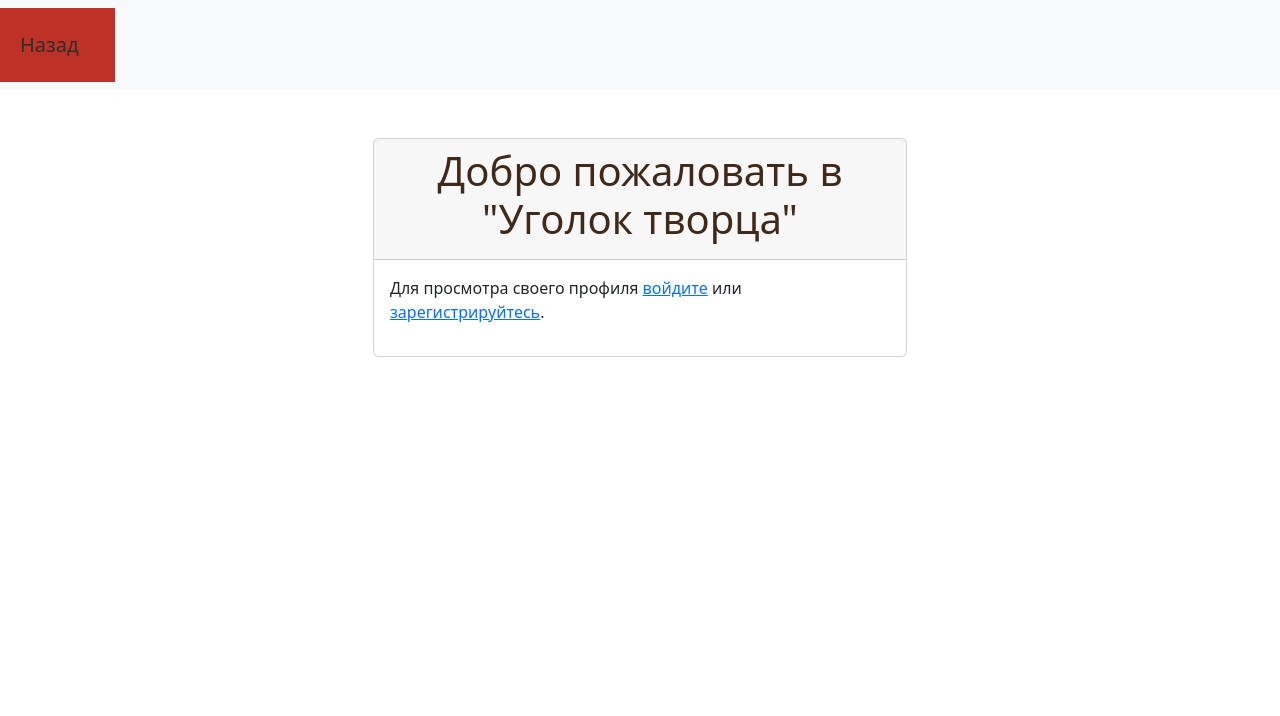
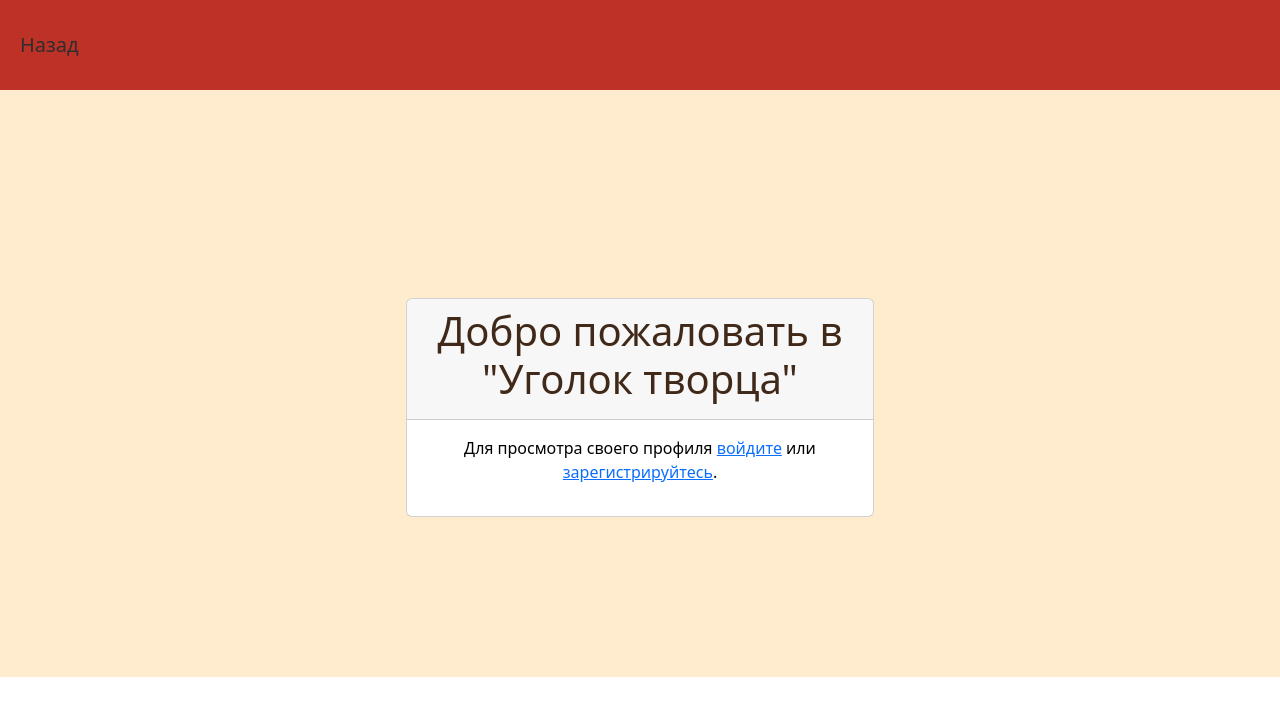
Before and after one commit to yanlikliff2/yanko_site_v2, a Flask app: page / in a window 1280 px wide. Shown: the top 716 px of the page. Run offline with Flask 3, Linux system fonts and the light colour scheme.

Commit message:
больше изменений

```diff
--- a/src/templates/base.html
+++ b/src/templates/base.html
@@ -17,7 +17,7 @@
 <body>
 
 <!-- навигация -->
-<nav class="navbar navbar-expand-lg navbar-light bg-light">
+<nav class="navbar">
     <div class="navbar">
         <a class="navbar-brand" href="/backtolog">Назад</a>
 
@@ -26,7 +26,7 @@
 </nav>
 
 <!-- контент дочерних шаблонов -->
-<div class="container my-3">
+<div class="header">
     {% block content %}
     {% endblock %}
 </div>
--- a/src/templates/index.html
+++ b/src/templates/index.html
@@ -1,7 +1,7 @@
 {% extends 'base.html' %}
 
 {% block content %}
-  <div class="container">
+  <div class="header">
     {% if current_user.is_authenticated %}
       <p class="mt-5">Привет, {{ current_user.username }}!</p>
       <a href="{{ url_for('profile') }}" class="btn btn-primary mt-3">Мой профиль</a>
--- a/src/templates/profile.html
+++ b/src/templates/profile.html
@@ -1,7 +1,7 @@
 {% extends 'base.html' %}
 
 {% block content %}
-  <div class="container">
+  <div class="header">
     <div class="row justify-content-center mt-5">
       <div class="col-md-6">
         <div class="card">
--- a/src/templates/register.html
+++ b/src/templates/register.html
@@ -1,7 +1,7 @@
 {% extends 'base.html' %}
 
 {% block content %}
-  <div class="container">
+  <div class="header">
     <div class="row justify-content-center mt-5">
       <div class="col-md-6">
         <div class="card">
```
